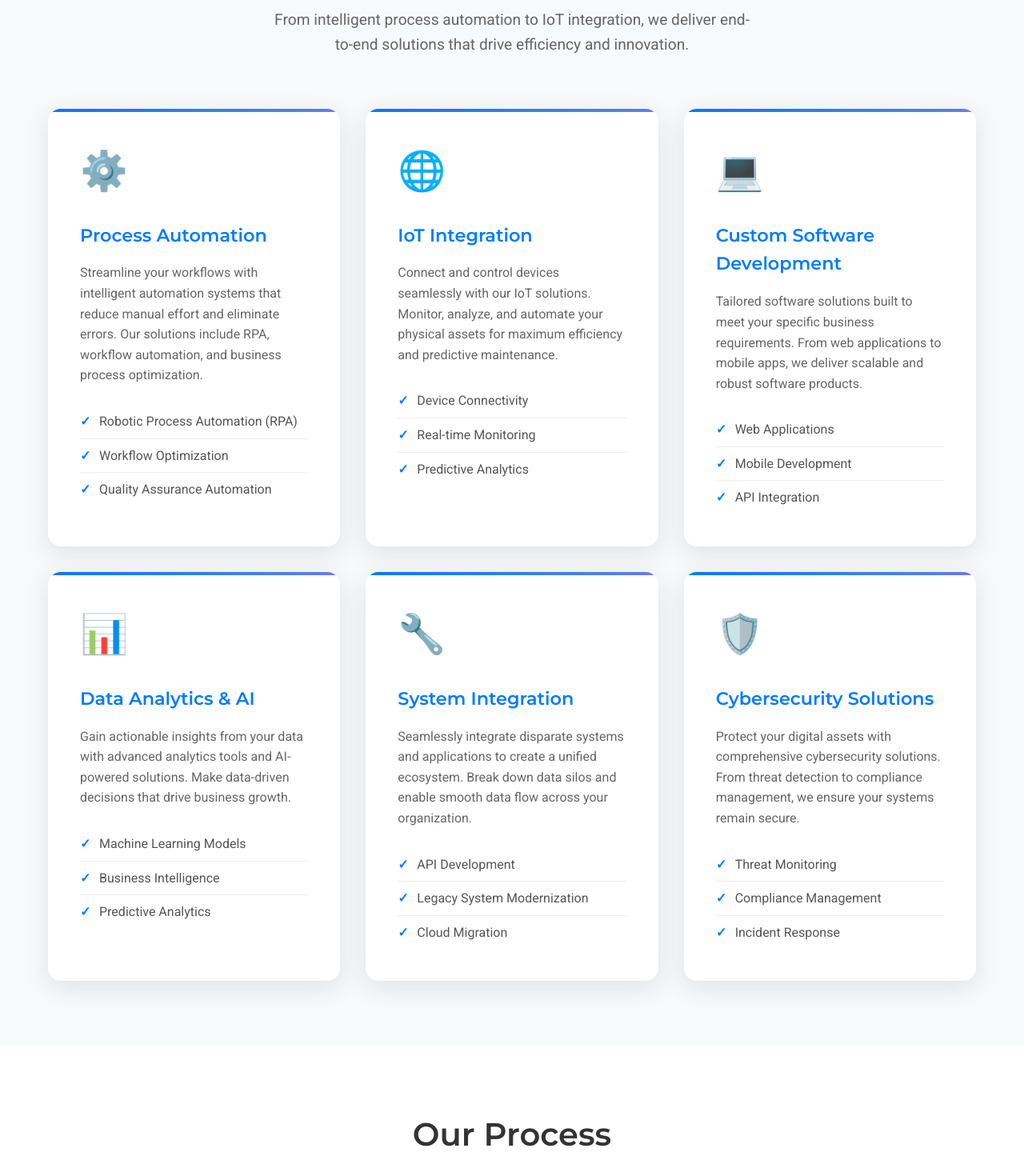
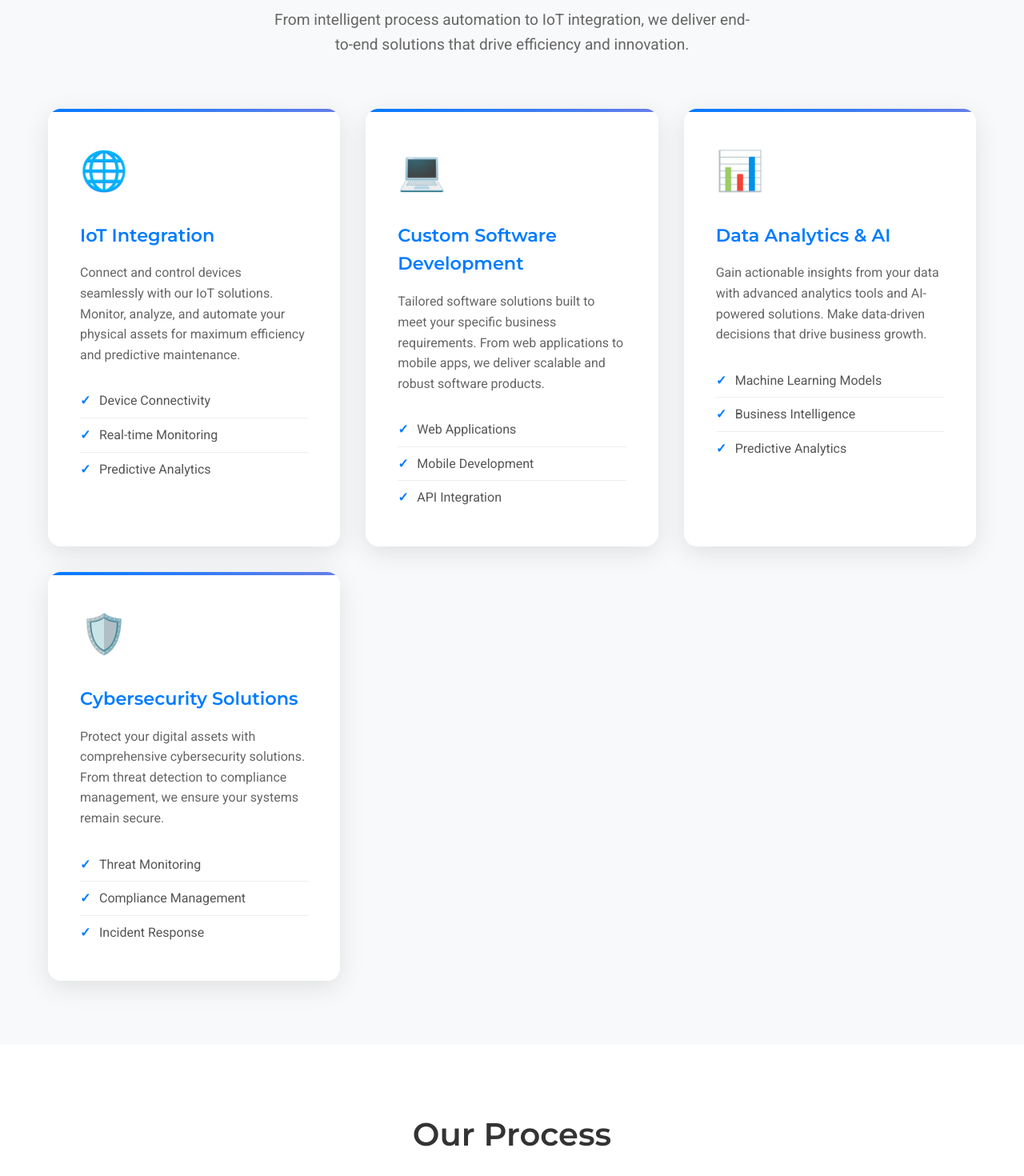
Before and after one commit to OmShrikhande/Eistatech-Site, a React (Vite) app: page /services in a window 1280 px wide. Shown: the part 700-2170 px from the top of the page at 80% size. Built offline with nearby package versions, Linux system fonts and the light colour scheme.

Commit message:
home and about is perfect

```diff
--- a/src/App.jsx
+++ b/src/App.jsx
@@ -16,6 +16,7 @@ function App() {
           <Route index element={<Home />} />
           <Route path="about" element={<About />} />
           <Route path="services" element={<Services />} />
+          <Route path="contact" element={<Contact />} />
           <Route path="portfolio" element={<Portfolio />} />
           <Route path="team" element={<Team />} />
           <Route path="contact" element={<Contact />} />
--- a/src/components/Footer.css
+++ b/src/components/Footer.css
@@ -1,6 +1,6 @@
 .footer {
   background-color: #007bff; /* blue */
-  color: #ffffff;
+  color: #2825bb;
   padding: 2rem 0 1rem;
   margin-top: auto;
 }
--- a/src/components/Footer.jsx
+++ b/src/components/Footer.jsx
@@ -8,8 +8,8 @@ const Footer = () => {
           <h3>Eistatech</h3>
           <p>Providing innovative automation solutions.</p>
           <div className="contact-info">
-            <p>Email: info@eistatech.com</p>
-            <p>Phone: +1 (234) 567-890</p>
+            <p>Email: eistatech@example.com</p>
+            <p>Phone: +91 70589 72300</p>
           </div>
         </div>
         <div className="footer-links">
--- a/src/pages/Contact.css
+++ b/src/pages/Contact.css
@@ -36,7 +36,7 @@
 }
 
 .contact-info {
-  background: white;
+  background: rgb(231, 191, 80);
   padding: 2.5rem;
   border-radius: 12px;
   box-shadow: 0 4px 6px rgba(0, 0, 0, 0.05);
--- a/src/pages/Home.jsx
+++ b/src/pages/Home.jsx
@@ -1,7 +1,10 @@
 import { useEffect } from 'react';
+import { useNavigate } from 'react-router-dom';
 import './Home.css';
 
 const Home = () => {
+  const navigate = useNavigate();
+
   useEffect(() => {
     document.title = 'Eistatech - Innovative Automation Solutions';
   }, []);
@@ -14,8 +17,8 @@ const Home = () => {
             <h1>Transform Your Business with Automation</h1>
             <p>Eistatech delivers cutting-edge automation solutions that streamline operations, boost efficiency, and drive innovation for businesses of all sizes.</p>
             <div className="hero-buttons">
-              <button className="btn btn-primary">Get Started</button>
-              <button className="btn btn-secondary">Learn More</button>
+              <button className="btn btn-primary" onClick={() => navigate('/services')}>Get Started</button>
+              <button className="btn btn-secondary" onClick={() => navigate('/about')}>Learn More</button>
             </div>
           </div>
         </div>
@@ -45,10 +48,10 @@ const Home = () => {
       </section>
 
       <section className="cta-section section" style={{backgroundColor: '#f8f9fa'}}>
-        <div className="container text-center">
+          <div className="container text-center">
           <h2>Ready to Automate Your Future?</h2>
           <p>Join hundreds of businesses that have transformed their operations with Eistatech.</p>
-          <button className="btn btn-primary">Contact Us Today</button>
+          <button className="btn btn-primary" onClick={() => navigate('/contact')}>Contact Us Today</button>
         </div>
       </section>
 
@@ -56,7 +59,7 @@ const Home = () => {
         <div className="container">
           <div className="stats-grid">
             <div className="stat">
-              <div className="stat-number">500+</div>
+              <div className="stat-number">100+</div>
               <div className="stat-label">Projects Completed</div>
             </div>
             <div className="stat">
@@ -68,7 +71,7 @@ const Home = () => {
               <div className="stat-label">Support Available</div>
             </div>
             <div className="stat">
-              <div className="stat-number">50+</div>
+              <div className="stat-number">20+</div>
               <div className="stat-label">Team Experts</div>
             </div>
           </div>
--- a/src/pages/Services.jsx
+++ b/src/pages/Services.jsx
@@ -1,11 +1,11 @@
 import { useEffect } from 'react';
 import './Services.css';
-
+import { useNavigate } from 'react-router-dom';
 const Services = () => {
   useEffect(() => {
     document.title = 'Services - Eistatech';
   }, []);
-
+  const navigate = useNavigate();
   return (
     <div className="services">
       <section className="services-hero parallax-bg">
@@ -25,16 +25,7 @@ const Services = () => {
           </div>
 
           <div className="services-grid">
-            <div className="service-card fade-in-up">
-              <div className="service-icon">⚙️</div>
-              <h3>Process Automation</h3>
-              <p>Streamline your workflows with intelligent automation systems that reduce manual effort and eliminate errors. Our solutions include RPA, workflow automation, and business process optimization.</p>
-              <ul className="service-features">
-                <li>Robotic Process Automation (RPA)</li>
-                <li>Workflow Optimization</li>
-                <li>Quality Assurance Automation</li>
-              </ul>
-            </div>
+
 
             <div className="service-card fade-in-up">
               <div className="service-icon">🌐</div>
@@ -69,16 +60,7 @@ const Services = () => {
               </ul>
             </div>
 
-            <div className="service-card fade-in-up">
-              <div className="service-icon">🔧</div>
-              <h3>System Integration</h3>
-              <p>Seamlessly integrate disparate systems and applications to create a unified ecosystem. Break down data silos and enable smooth data flow across your organization.</p>
-              <ul className="service-features">
-                <li>API Development</li>
-                <li>Legacy System Modernization</li>
-                <li>Cloud Migration</li>
-              </ul>
-            </div>
+
 
             <div className="service-card fade-in-up">
               <div className="service-icon">🛡️</div>
@@ -126,7 +108,7 @@ const Services = () => {
         <div className="container text-center">
           <h2>Ready to Automate Your Success?</h2>
           <p>Let's discuss how our solutions can transform your business operations.</p>
-          <button className="btn btn-primary">Get Started Today</button>
+          <button className="btn btn-primary" onClick={() => navigate('/contact')}>Get Started</button>
         </div>
       </section>
     </div>
```
